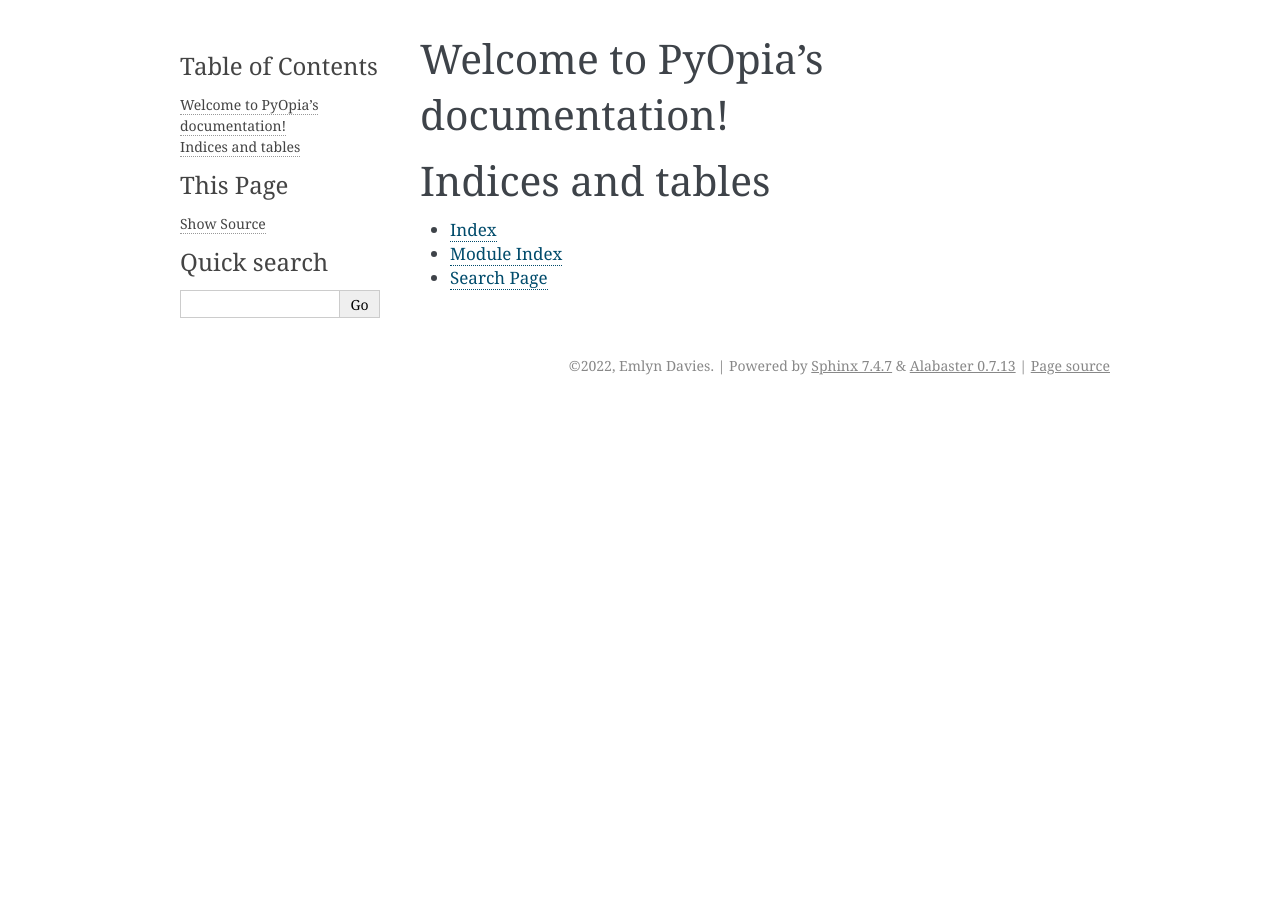
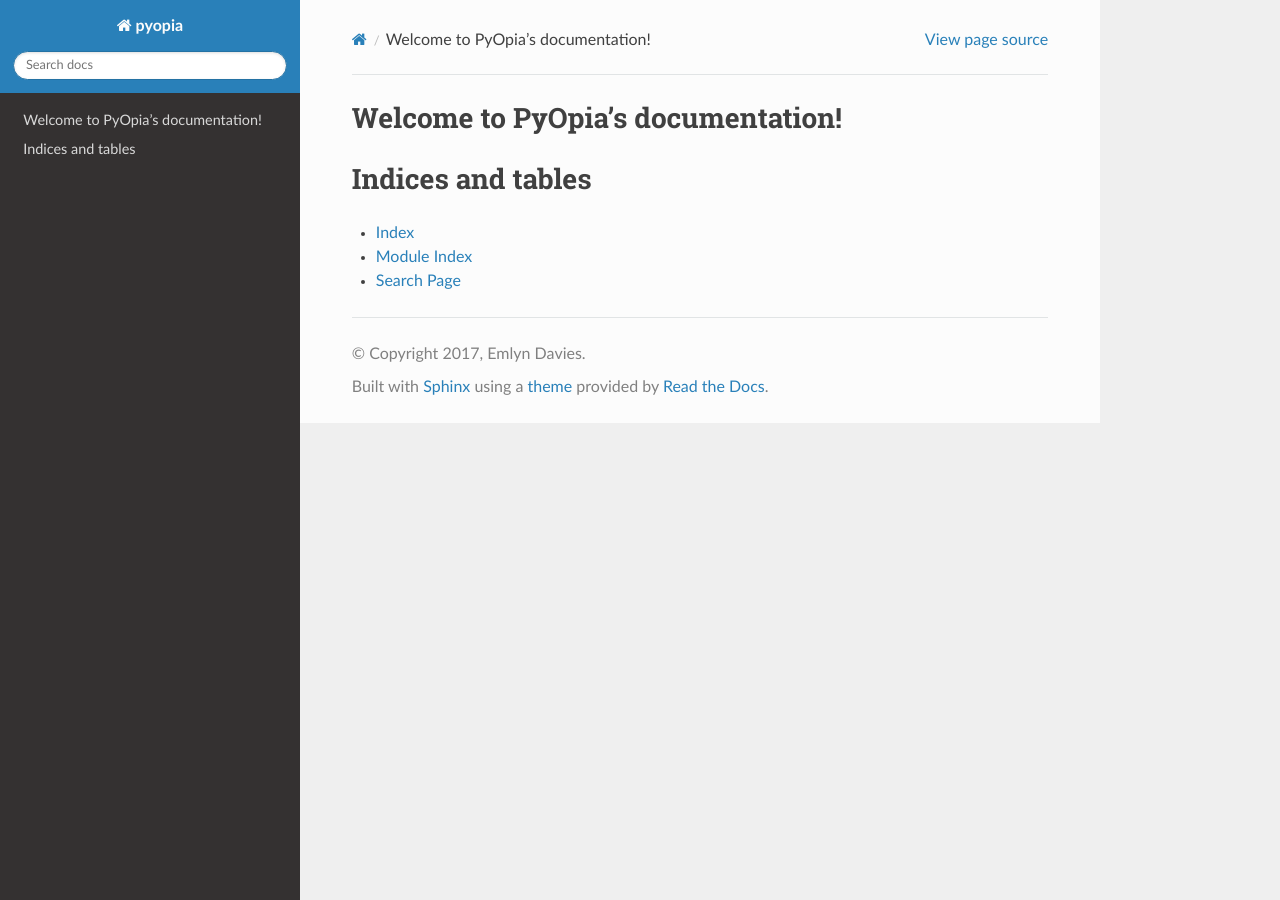
Before and after one commit to SINTEF/pyopia, a Sphinx documentation site: the page built from docs/index.rst, in a window 1280 px wide. Built offline with Sphinx 7.4.7 and the Read the Docs theme 2.0.0, drawn with Linux system fonts in a browser that asks for light colours; part of the change alters nothing that is shown.

```diff
--- a/docs/conf.py
+++ b/docs/conf.py
@@ -1,10 +1,17 @@
-# Configuration file for the Sphinx documentation builder.
+#!/usr/bin/env python3
+# -*- coding: utf-8 -*-
 #
-# This file only contains a selection of the most common options. For a full
-# list see the documentation:
-# https://www.sphinx-doc.org/en/master/usage/configuration.html
-
-# -- Path setup --------------------------------------------------------------
+# pyopia documentation build configuration file, created by
+# sphinx-quickstart on Fri Dec  1 15:33:01 2017.
+#
+# This file is execfile()d with the current directory set to its
+# containing dir.
+#
+# Note that not all possible configuration values are present in this
+# autogenerated file.
+#
+# All configuration values have a default; values that are commented out
+# serve to show the default.
 
 # If extensions (or modules to document with autodoc) are in another directory,
 # add these directories to sys.path here. If the directory is relative to the
@@ -12,42 +19,164 @@
 #
 import os
 import sys
+from pyopia import __version__
 sys.path.insert(0, os.path.abspath('./pyopia'))
 
+
+# -- General configuration ------------------------------------------------
+
+# If your documentation needs a minimal Sphinx version, state it here.
+#
+# needs_sphinx = '1.0'
+
+# Add any Sphinx extension module names here, as strings. They can be
+# extensions coming with Sphinx (named 'sphinx.ext.*') or your custom
+# ones.
+extensions = ['sphinx.ext.autodoc', 'sphinxcontrib.napoleon']
+
+# Add any paths that contain templates here, relative to this directory.
+templates_path = ['_templates']
+
+# The suffix(es) of source filenames.
+# You can specify multiple suffix as a list of string:
+#
+# source_suffix = ['.rst', '.md']
+source_suffix = '.rst'
 
 # The master toctree document.
 master_doc = 'index'
 
-# -- Project information -----------------------------------------------------
-
-project = 'PyOpia'
-copyright = '2022, Emlyn Davies'
+# General information about the project.
+project = 'pyopia'
+copyright = '2017, Emlyn Davies'
 author = 'Emlyn Davies'
 
+# The version info for the project you're documenting, acts as replacement for
+# |version| and |release|, also used in various other places throughout the
+# built documents.
+#
+# The short X.Y version.
+version = __version__
+# The full version, including alpha/beta/rc tags.
+release = __version__
 
-# -- General configuration ---------------------------------------------------
-
-# Add any Sphinx extension module names here, as strings. They can be
-# extensions coming with Sphinx (named 'sphinx.ext.*') or your custom
-# ones.
-
-# Add any paths that contain templates here, relative to this directory.
-templates_path = ['_templates']
+# The language for content autogenerated by Sphinx. Refer to documentation
+# for a list of supported languages.
+#
+# This is also used if you do content translation via gettext catalogs.
+# Usually you set "language" from the command line for these cases.
+language = None
 
 # List of patterns, relative to source directory, that match files and
 # directories to ignore when looking for source files.
-# This pattern also affects html_static_path and html_extra_path.
-exclude_patterns = ['_build', 'Thumbs.db', '.DS_Store']
+# This patterns also effect to html_static_path and html_extra_path
+exclude_patterns = []
+
+# The name of the Pygments (syntax highlighting) style to use.
+pygments_style = 'sphinx'
+
+# If true, `todo` and `todoList` produce output, else they produce nothing.
+todo_include_todos = False
 
 
-# -- Options for HTML output -------------------------------------------------
+# -- Options for HTML output ----------------------------------------------
 
 # The theme to use for HTML and HTML Help pages.  See the documentation for
 # a list of builtin themes.
 #
-html_theme = 'alabaster'
+html_theme = 'sphinx_rtd_theme'
+
+# Theme options are theme-specific and customize the look and feel of a theme
+# further.  For a list of options available for each theme, see the
+# documentation.
+#
+# html_theme_options = {}
+html_theme_options = {
+    'canonical_url': '',
+    'analytics_id': '',
+    'logo_only': False,
+    'display_version': False,
+    'prev_next_buttons_location': 'bottom',
+    'style_external_links': False,
+    'vcs_pageview_mode': '',
+    # Toc options
+    'collapse_navigation': False,
+    'sticky_navigation': True,
+    'navigation_depth': 4,
+    'includehidden': True,
+    'titles_only': False
+}
 
 # Add any paths that contain custom static files (such as style sheets) here,
 # relative to this directory. They are copied after the builtin static files,
 # so a file named "default.css" will overwrite the builtin "default.css".
 html_static_path = ['_static']
+
+# Custom sidebar templates, must be a dictionary that maps document names
+# to template names.
+#
+# This is required for the alabaster theme
+# refs: http://alabaster.readthedocs.io/en/latest/installation.html#sidebars
+html_sidebars = {
+    '**': [
+        'relations.html',  # needs 'show_related': True theme option to display
+        'searchbox.html',
+    ]
+}
+
+
+# -- Options for HTMLHelp output ------------------------------------------
+
+# Output file base name for HTML help builder.
+htmlhelp_basename = 'pyopiadoc'
+
+
+# -- Options for LaTeX output ---------------------------------------------
+
+latex_elements = {
+    # The paper size ('letterpaper' or 'a4paper').
+    #
+    # 'papersize': 'letterpaper',
+
+    # The font size ('10pt', '11pt' or '12pt').
+    #
+    # 'pointsize': '10pt',
+
+    # Additional stuff for the LaTeX preamble.
+    #
+    # 'preamble': '',
+
+    # Latex figure (float) alignment
+    #
+    # 'figure_align': 'htbp',
+}
+
+# Grouping the document tree into LaTeX files. List of tuples
+# (source start file, target name, title,
+#  author, documentclass [howto, manual, or own class]).
+latex_documents = [
+    (master_doc, 'pyopia.tex', 'pyopia Documentation',
+     'Emlyn Davies', 'manual'),
+]
+
+
+# -- Options for manual page output ---------------------------------------
+
+# One entry per manual page. List of tuples
+# (source start file, name, description, authors, manual section).
+man_pages = [
+    (master_doc, 'pyopia', 'pyopia Documentation',
+     [author], 1)
+]
+
+
+# -- Options for Texinfo output -------------------------------------------
+
+# Grouping the document tree into Texinfo files. List of tuples
+# (source start file, target name, title, author,
+#  dir menu entry, description, category)
+texinfo_documents = [
+    (master_doc, 'pyopia', 'pyopia Documentation',
+     author, 'pyopia', 'One line description of project.',
+     'Miscellaneous'),
+]
```
